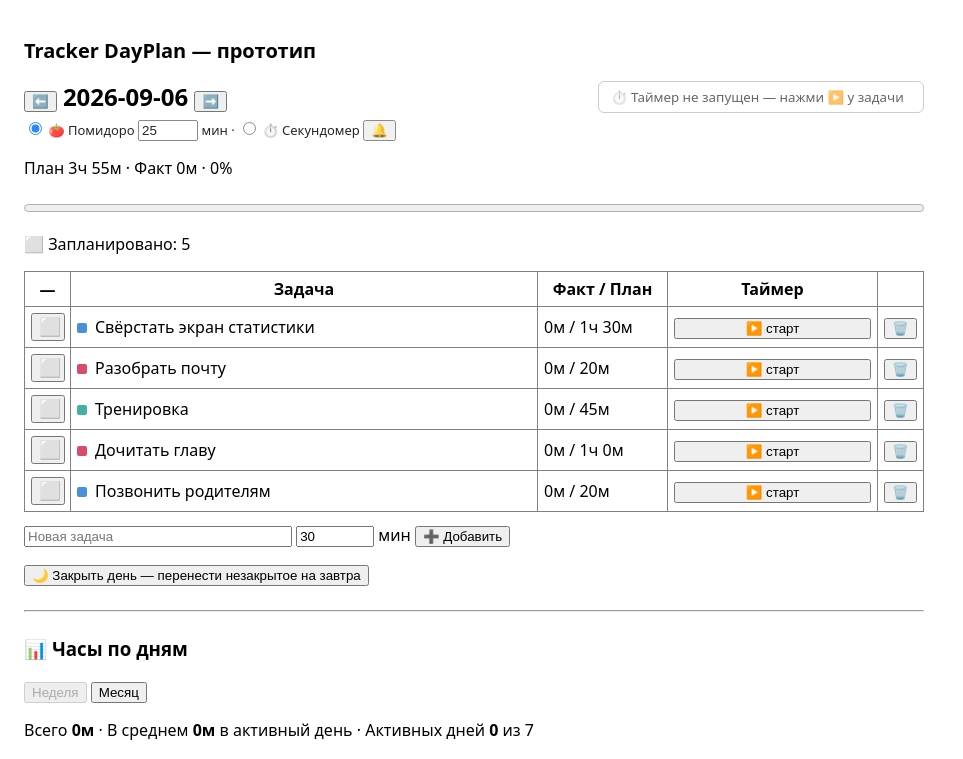
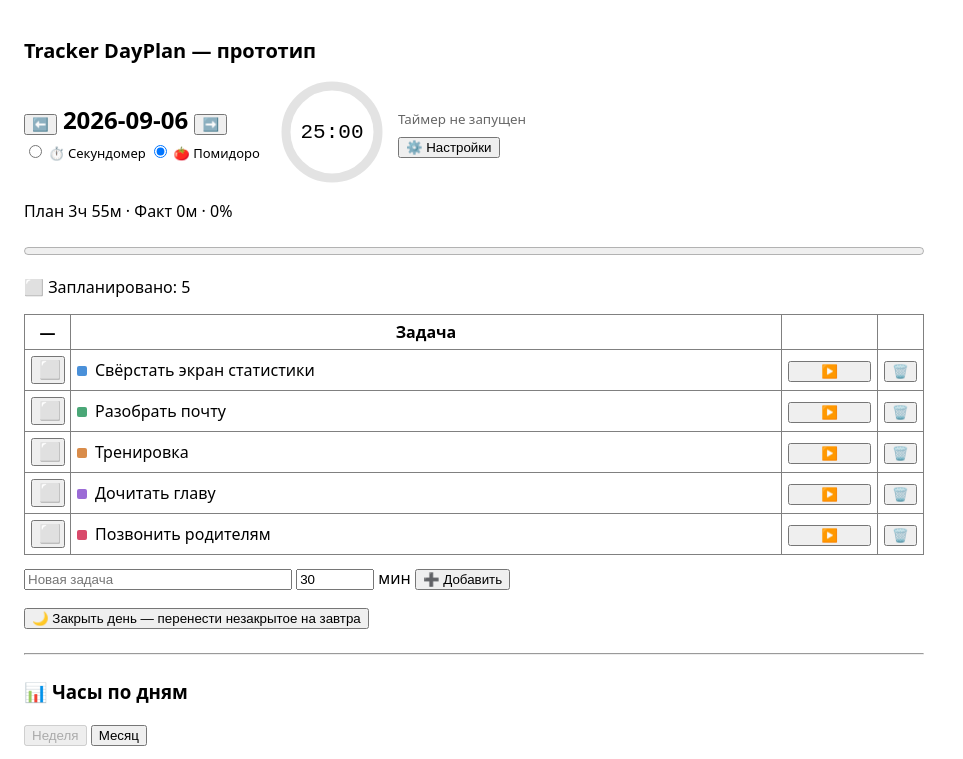
Before and after one commit to Aistben/Tracker_DayPlan, a React (Vite) app: page / in a window 1280 px wide. Shown: the top 759 px of the page, without its empty margins (0-963 px from the left). Built offline with nearby package versions, Linux system fonts and the light colour scheme.

Commit message:
Круговой таймер у даты с настройками и секундомером; цвета задач по индексу; колонки таблицы сокращены
Co-authored-by: arena-agent <297053741+arena-agent@users.noreply.github.com>

```diff
--- a/src/lib/types.ts
+++ b/src/lib/types.ts
@@ -108,8 +108,8 @@ export const TASK_COLORS = [
   "#d94a6b", "#43b0a3", "#c9a227", "#6b7fd6",
 ];
 
-export function taskColor(id: string): string {
-  let h = 0;
-  for (let i = 0; i < id.length; i++) h = (h * 31 + id.charCodeAt(i)) >>> 0;
-  return TASK_COLORS[h % TASK_COLORS.length];
+// Цвет по порядковому номеру задачи — соседние задачи всегда разного цвета.
+// Хеш от id не годился: при 8 цветах совпадения появлялись уже на 4-5 задачах.
+export function colorByIndex(i: number): string {
+  return TASK_COLORS[i % TASK_COLORS.length];
 }
--- a/src/lib/useStore.ts
+++ b/src/lib/useStore.ts
@@ -114,8 +114,15 @@ export function useStore() {
     location.reload();
   }, []);
 
+  // Единый порядковый номер задачи -> цвет. Общий для списка и графика.
+  const colorIndex = new Map<string, number>();
+  [...data.tasks]
+    .sort((a, b) => a.createdAt - b.createdAt)
+    .forEach((t, i) => colorIndex.set(t.id, i));
+
   return {
     data,
+    colorIndex,
     addTask,
     setStatus,
     cycleStatus,
--- a/src/screens/Stats.tsx
+++ b/src/screens/Stats.tsx
@@ -3,7 +3,7 @@ import {
   Bar, BarChart, CartesianGrid, ResponsiveContainer, Tooltip, XAxis, YAxis,
 } from "recharts";
 import { shiftISO, todayISO } from "../lib/storage";
-import { taskColor } from "../lib/types";
+import { colorByIndex } from "../lib/types";
 import type { useStore } from "../lib/useStore";
 
 type Period = 7 | 30;
@@ -21,7 +21,7 @@ export default function Stats({
   store: ReturnType<typeof useStore>;
   compact?: boolean;
 }) {
-  const { data } = store;
+  const { data, colorIndex } = store;
   const [days, setDays] = useState<Period>(7);
 
   // Столбик на день, внутри — сегмент на каждую задачу.
@@ -134,7 +134,7 @@ export default function Stats({
               labelFormatter={(_, p) => p?.[0]?.payload?.date ?? ""}
             />
             {taskKeys.map((id) => (
-              <Bar key={id} dataKey={id} stackId="day" fill={taskColor(id)} />
+              <Bar key={id} dataKey={id} stackId="day" fill={colorByIndex(colorIndex.get(id) ?? 0)} />
             ))}
           </BarChart>
         </ResponsiveContainer>
@@ -149,7 +149,7 @@ export default function Stats({
                 style={{
                   width: 12,
                   height: 12,
-                  background: taskColor(id),
+                  background: colorByIndex(colorIndex.get(id) ?? 0),
                   display: "inline-block",
                   borderRadius: 2,
                 }}
--- a/src/screens/Today.tsx
+++ b/src/screens/Today.tsx
@@ -1,5 +1,5 @@
 import { useMemo, useState } from "react";
-import { STATUS_EMOJI, STATUS_LABEL, Status, taskColor } from "../lib/types";
+import { STATUS_EMOJI, STATUS_LABEL, Status, colorByIndex } from "../lib/types";
 import { spentMinutes, tasksForDate, shiftISO } from "../lib/storage";
 import Stats from "./Stats";
 import type { useStore, useTimer } from "../lib/useStore";
@@ -27,9 +27,10 @@ function fmt(min: number) {
 }
 
 export default function Today({ store, timer, date, setDate }: Props) {
-  const { data } = store;
+  const { data, colorIndex } = store;
   const [title, setTitle] = useState("");
   const [planned, setPlanned] = useState(30);
+  const [showCfg, setShowCfg] = useState(false);
 
   const tasks = useMemo(
     () => tasksForDate(data.tasks, date).filter((t) => t.status !== "moved"),
@@ -46,6 +47,16 @@ export default function Today({ store, timer, date, setDate }: Props) {
 
   const pct = totals.plan ? Math.round((totals.spent / totals.plan) * 100) : 0;
   const activeTask = data.tasks.find((t) => t.id === timer.taskId) ?? null;
+  const dialColor = activeTask
+    ? colorByIndex(colorIndex.get(activeTask.id) ?? 0)
+    : "#c9c9c9";
+  // Помидоро — заполняется до конца отрезка, секундомер — по кругу за час.
+  const dialFrac =
+    timer.mode === "pomodoro"
+      ? timer.targetSec
+        ? Math.min(1, timer.elapsed / timer.targetSec)
+        : 0
+      : (timer.elapsed % 3600) / 3600;
 
   const submit = (e: React.FormEvent) => {
     e.preventDefault();
@@ -60,11 +71,13 @@ export default function Today({ store, timer, date, setDate }: Props) {
         style={{
           display: "flex",
           alignItems: "center",
-          justifyContent: "space-between",
-          gap: 16,
+          gap: 20,
           flexWrap: "wrap",
+          marginBottom: 14,
         }}
       >
+        {/* дата + секундомер под ней */}
+        <div>
           <h2 style={{ margin: 0 }}>
             <button onClick={() => setDate(shiftISO(date, -1))} title="Предыдущий день">
               ⬅️
@@ -74,51 +87,79 @@ export default function Today({ store, timer, date, setDate }: Props) {
               ➡️
             </button>
           </h2>
+          <div style={{ marginTop: 6, fontSize: 13 }}>
+            <label title="Свободный отсчёт без лимита">
+              <input
+                type="radio"
+                checked={timer.mode === "stopwatch"}
+                onChange={() => timer.setMode("stopwatch")}
+              />{" "}
+              ⏱️ Секундомер
+            </label>{" "}
+            <label title="Фиксированный отрезок фокуса">
+              <input
+                type="radio"
+                checked={timer.mode === "pomodoro"}
+                onChange={() => timer.setMode("pomodoro")}
+              />{" "}
+              🍅 Помидоро
+            </label>
+          </div>
+        </div>
 
-        {/* Таймер активной задачи — всегда на виду */}
-        <div
-          style={{
-            border: "1px solid #ccc",
-            borderRadius: 6,
-            padding: "6px 12px",
-            minWidth: 300,
-            display: "flex",
-            alignItems: "center",
-            gap: 10,
-          }}
-        >
-          {activeTask ? (
-            <>
-              <span
-                style={{
-                  fontFamily: "monospace",
-                  fontSize: 26,
-                  width: 78,
-                  opacity: timer.running ? 1 : 0.45,
-                }}
+        {/* циферблат */}
+        <div style={{ display: "flex", alignItems: "center", gap: 14 }}>
+          <svg width={104} height={104} viewBox="0 0 104 104">
+            <circle cx="52" cy="52" r="46" fill="none" stroke="#e3e3e3" strokeWidth="9" />
+            <circle
+              cx="52"
+              cy="52"
+              r="46"
+              fill="none"
+              stroke={activeTask ? dialColor : "#c9c9c9"}
+              strokeWidth="9"
+              strokeLinecap="round"
+              strokeDasharray={2 * Math.PI * 46}
+              strokeDashoffset={2 * Math.PI * 46 * (1 - dialFrac)}
+              transform="rotate(-90 52 52)"
+              style={{ transition: "stroke-dashoffset .3s linear" }}
+            />
+            <text
+              x="52"
+              y="52"
+              textAnchor="middle"
+              dominantBaseline="central"
+              fontFamily="monospace"
+              fontSize="21"
+              opacity={activeTask && !timer.running ? 0.45 : 1}
             >
               {mmss(
                 timer.mode === "pomodoro"
                   ? Math.max(0, timer.targetSec - timer.elapsed)
                   : timer.elapsed
               )}
-              </span>
-              <span style={{ flex: 1, minWidth: 0 }}>
-                <small
+            </text>
+          </svg>
+
+          <div>
+            {activeTask ? (
+              <>
+                <div
                   style={{
-                    display: "block",
+                    maxWidth: 210,
                     overflow: "hidden",
                     textOverflow: "ellipsis",
                     whiteSpace: "nowrap",
+                    fontWeight: 600,
                   }}
                   title={activeTask.title}
                 >
                   {activeTask.title}
-                </small>
+                </div>
                 <small style={{ opacity: 0.6 }}>
                   {timer.running ? "идёт" : "на паузе"}
                 </small>
-              </span>
+                <div style={{ marginTop: 6, display: "flex", gap: 4 }}>
                   <button
                     onClick={() => timer.setRunning(!timer.running)}
                     title={timer.running ? "Пауза" : "Возобновить"}
@@ -137,48 +178,60 @@ export default function Today({ store, timer, date, setDate }: Props) {
                   >
                     ✔️
                   </button>
+                  <button onClick={() => setShowCfg((v) => !v)} title="Настройки помодоро">
+                    ⚙️
+                  </button>
+                </div>
               </>
             ) : (
-            <small style={{ opacity: 0.6, flex: 1 }}>
-              ⏱️ Таймер не запущен — нажми ▶️ у задачи
-            </small>
+              <>
+                <small style={{ opacity: 0.6 }}>Таймер не запущен</small>
+                <div style={{ marginTop: 6 }}>
+                  <button onClick={() => setShowCfg((v) => !v)} title="Настройки помодоро">
+                    ⚙️ Настройки
+                  </button>
+                </div>
+              </>
             )}
           </div>
         </div>
+      </div>
 
-      <p style={{ margin: "6px 0 12px", fontSize: 13, opacity: 0.85 }}>
-        <label>
-          <input
-            type="radio"
-            checked={timer.mode === "pomodoro"}
-            onChange={() => timer.setMode("pomodoro")}
-          />{" "}
-          🍅 Помидоро
-        </label>{" "}
+      {showCfg && (
+        <p
+          style={{
+            border: "1px solid #ddd",
+            borderRadius: 6,
+            padding: "8px 12px",
+            fontSize: 13,
+          }}
+        >
+          🍅 Фокус{" "}
           <input
             type="number"
             min={1}
             value={data.settings.focusMinutes}
             onChange={(e) => store.updateSettings({ focusMinutes: +e.target.value })}
-          style={{ width: 52 }}
-          disabled={timer.mode !== "pomodoro"}
+            style={{ width: 56 }}
           />{" "}
-        мин {" · "}
-        <label>
+          мин · Перерыв{" "}
           <input
-            type="radio"
-            checked={timer.mode === "stopwatch"}
-            onChange={() => timer.setMode("stopwatch")}
+            type="number"
+            min={1}
+            value={data.settings.shortBreakMinutes}
+            onChange={(e) =>
+              store.updateSettings({ shortBreakMinutes: +e.target.value })
+            }
+            style={{ width: 56 }}
           />{" "}
-          ⏱️ Секундомер
-        </label>{" "}
+          мин{" "}
           <button
             onClick={() => "Notification" in window && Notification.requestPermission()}
-          title="Уведомление в конце помидорки"
           >
-          🔔
+            🔔 Уведомления
           </button>
         </p>
+      )}
 
       <p>
         План {fmt(totals.plan)} · Факт {fmt(totals.spent)} · {pct}%
@@ -200,19 +253,16 @@ export default function Today({ store, timer, date, setDate }: Props) {
         <colgroup>
           <col style={{ width: 46 }} />
           <col />
-          <col style={{ width: 130 }} />
-          <col style={{ width: 210 }} />
+          <col style={{ width: 96 }} />
           <col style={{ width: 46 }} />
         </colgroup>
         <thead>
           <tr>
-            <th>—</th><th>Задача</th>
-            <th>Факт / План</th><th>Таймер</th><th></th>
+            <th>—</th><th>Задача</th><th></th><th></th>
           </tr>
         </thead>
         <tbody>
           {tasks.map((t) => {
-            const spent = spentMinutes(data.sessions, t.id);
             const isActive = timer.taskId === t.id;
             return (
               <tr key={t.id}>
@@ -239,18 +289,15 @@ export default function Today({ store, timer, date, setDate }: Props) {
                       width: 10,
                       height: 10,
                       borderRadius: 2,
-                      background: taskColor(t.id),
+                      background: colorByIndex(colorIndex.get(t.id) ?? 0),
                       marginRight: 8,
                     }}
                   />
                   {t.title}
                 </td>
-                <td>
-                  {fmt(spent)} / {fmt(t.plannedMinutes)}
-                </td>
                 <td style={{ whiteSpace: "nowrap" }}>
                   {isActive ? (
-                    <em style={{ opacity: 0.7 }}>▶️ идёт — управление вверху</em>
+                    <em style={{ opacity: 0.6, fontSize: 12 }}>идёт ⏳</em>
                   ) : (
                     <button
                       onClick={() => timer.start(t.id, data.settings.focusMinutes)}
@@ -258,7 +305,7 @@ export default function Today({ store, timer, date, setDate }: Props) {
                       disabled={timer.taskId !== null}
                       style={{ width: "100%" }}
                     >
-                      ▶️ старт
+                      ▶️
                     </button>
                   )}
                 </td>
@@ -270,7 +317,7 @@ export default function Today({ store, timer, date, setDate }: Props) {
           })}
           {!tasks.length && (
             <tr>
-              <td colSpan={5}>
+              <td colSpan={4}>
                 <em>Пусто. Добавь задачу ниже.</em>
               </td>
             </tr>
```
Lines whose indentation alone changed are shown as unchanged.
